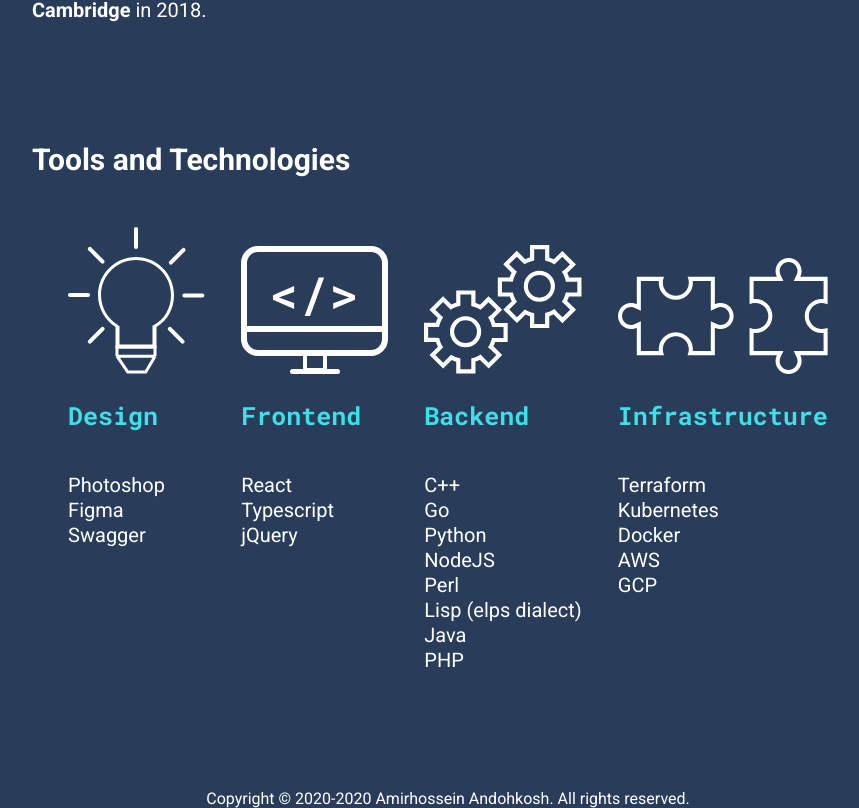
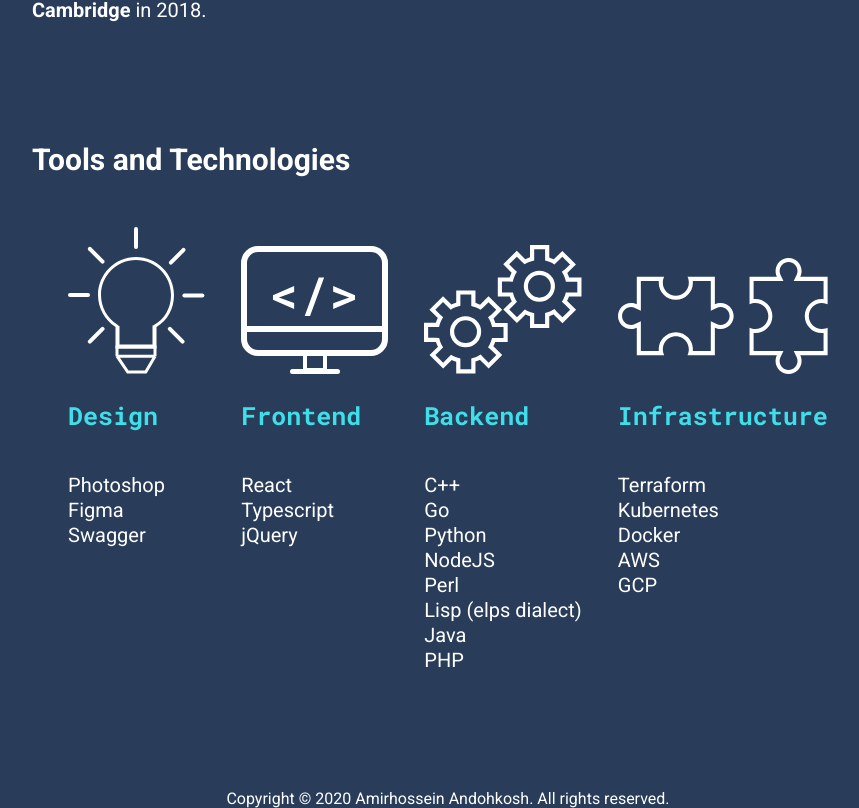
Before and after one commit to amir-bio/amirha.com-2020, a React (Create React App) app: page / in a window 1280 px wide. Shown: the part 426-1234 px from the top of the page, without its empty margins (192-1051 px from the left). Built offline with nearby package versions, Linux system fonts and the light colour scheme.

Commit message:
Fix bug in copyright function

```diff
--- a/src/components/Copyright/index.js
+++ b/src/components/Copyright/index.js
@@ -3,7 +3,7 @@ import React from 'react'
 // returns 2020, unless the year is after in 2020, in which case it
 // returns "2020-<current year>" (e.g. in 2022 it will return 2020-2022)
 const copyrightYear = () => {
-  const originalCreationYear = '2020'
+  const originalCreationYear = 2020
   const currentYear = new Date().getFullYear()
   if (currentYear === originalCreationYear) {
     return originalCreationYear
```
